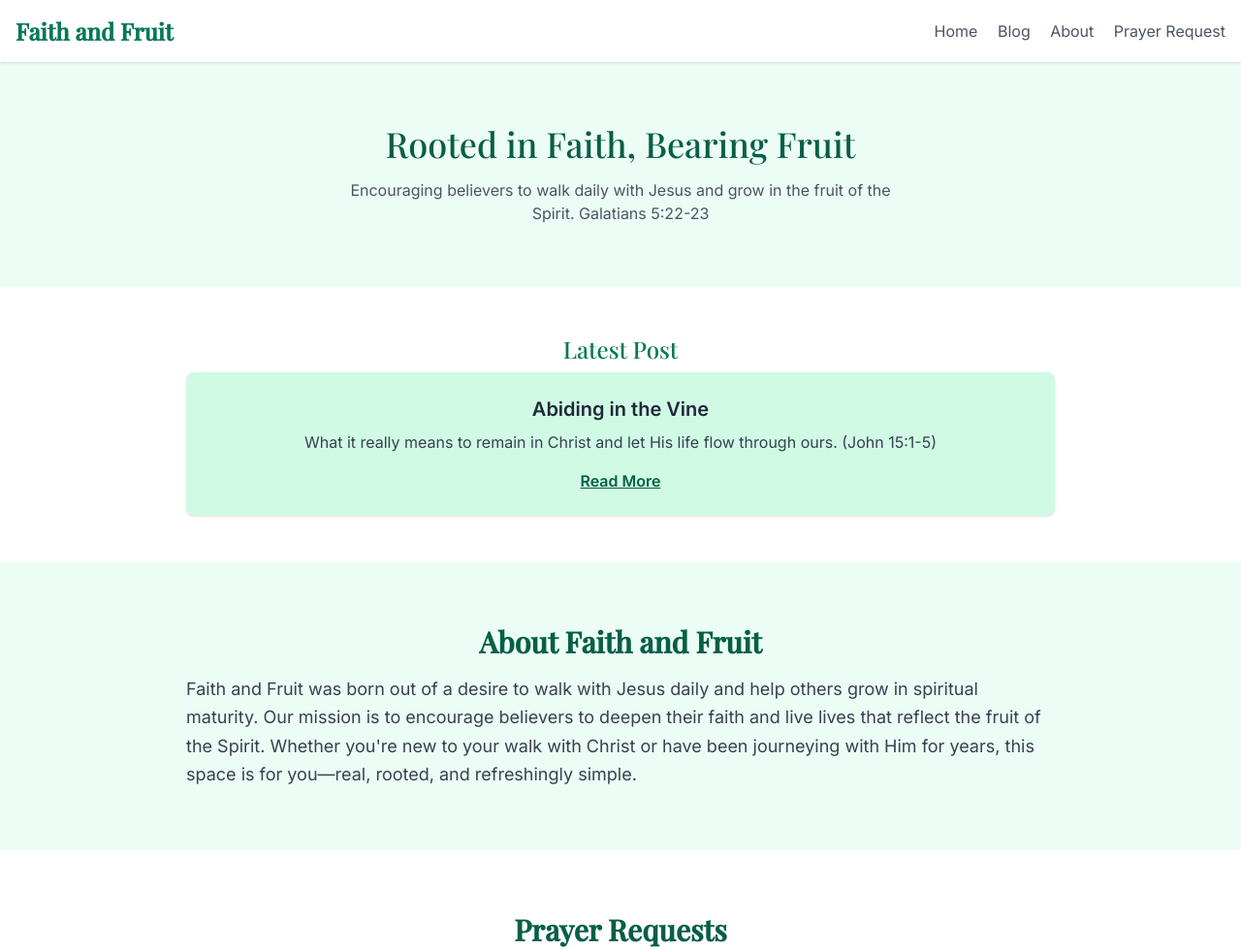
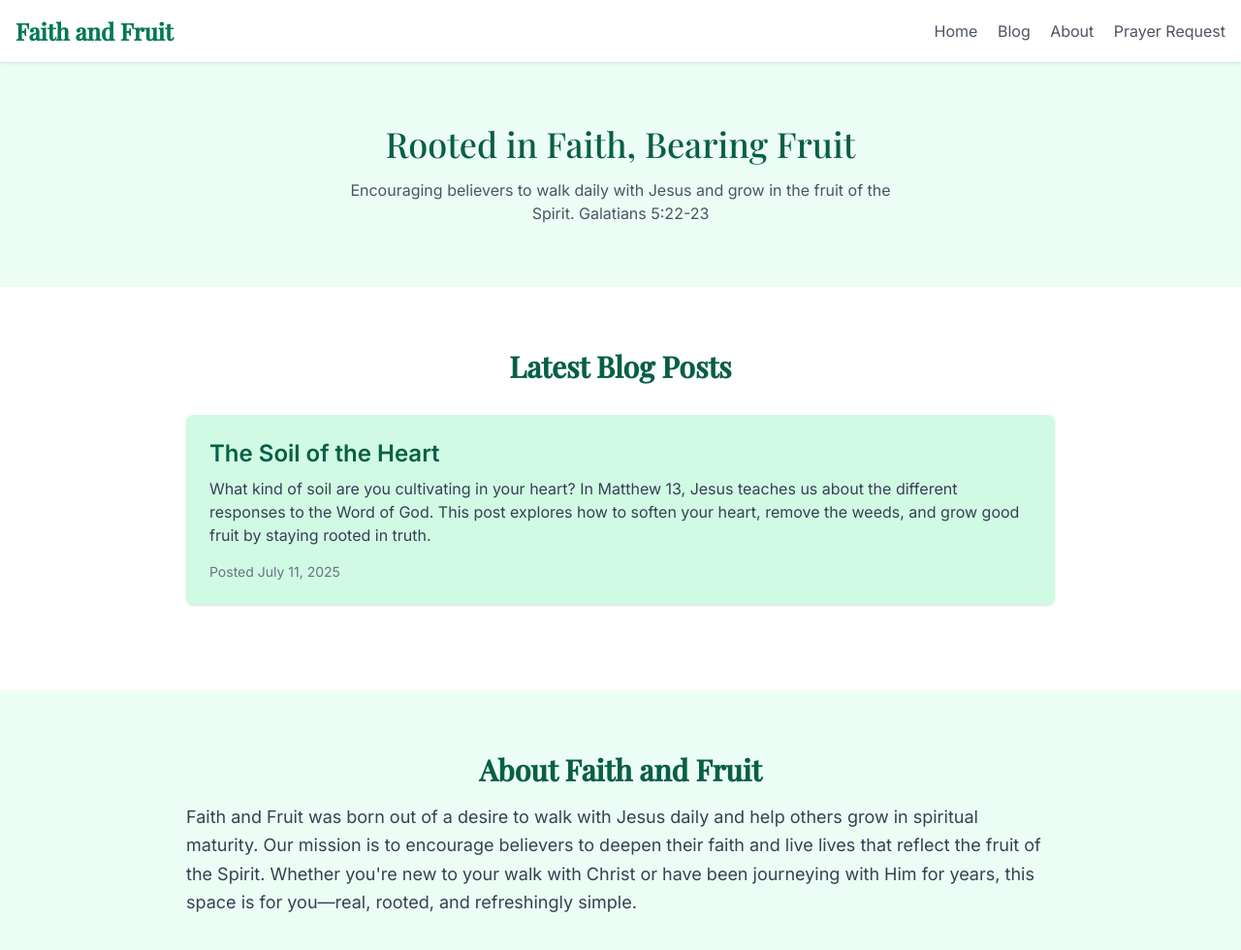
Before and after one commit to MikeyLopo/faith-and-fruit, a plain HTML site: page index.html in a window 1280 px wide. Shown: the top 980 px of the page at 97% size. Drawn offline with nearby package versions, Linux system fonts and the light colour scheme.

Commit message:
Update index.html

```diff
--- a/index.html
+++ b/index.html
@@ -35,15 +35,19 @@
     <p class="max-w-xl mx-auto text-gray-600">Encouraging believers to walk daily with Jesus and grow in the fruit of the Spirit. Galatians 5:22-23</p>
   </header>
 
-  <!-- Featured Blog Post -->
-  <section class="px-4 py-12 bg-white">
-    <div class="max-w-4xl mx-auto text-center">
-      <h3 class="text-2xl text-emerald-700 mb-2">Latest Post</h3>
-      <div class="bg-emerald-100 p-6 rounded-lg shadow">
-        <h4 class="text-xl font-semibold mb-2">Abiding in the Vine</h4>
-        <p class="text-gray-700 mb-4">What it really means to remain in Christ and let His life flow through ours. (John 15:1-5)</p>
-        <a href="#" class="text-emerald-800 font-semibold underline">Read More</a>
-      </div>
+ <!-- Blog Section -->
+  <section id="blog" class="px-4 py-16 bg-white">
+    <div class="max-w-4xl mx-auto">
+      <h3 class="text-3xl text-emerald-800 font-semibold mb-8 text-center">Latest Blog Posts</h3>
+
+      <!-- Blog Post -->
+      <article class="bg-emerald-100 p-6 rounded-lg shadow mb-6">
+        <h4 class="text-2xl font-semibold text-emerald-800 mb-2">The Soil of the Heart</h4>
+        <p class="text-gray-700 mb-4">
+          What kind of soil are you cultivating in your heart? In Matthew 13, Jesus teaches us about the different responses to the Word of God. This post explores how to soften your heart, remove the weeds, and grow good fruit by staying rooted in truth.
+        </p>
+        <p class="text-sm text-gray-500">Posted July 11, 2025</p>
+      </article>
     </div>
   </section>
 
@@ -62,7 +66,7 @@
     <div class="max-w-xl mx-auto">
       <h3 class="text-3xl text-emerald-800 font-semibold mb-6 text-center">Prayer Requests</h3>
       <p class="text-gray-600 text-center mb-8">We would be honored to pray with and for you. Fill out the form below, and we’ll lift your request to the Lord.</p>
-      <form name="prayer" method="POST" data-netlify="true" class="space-y-4">
+      <form name="prayer" method="POST" data-netlify="true" action="/thank-you.html" class="space-y-4">
         <input type="hidden" name="form-name" value="prayer" />
         <div>
           <label class="block text-gray-700">Name</label>
```
